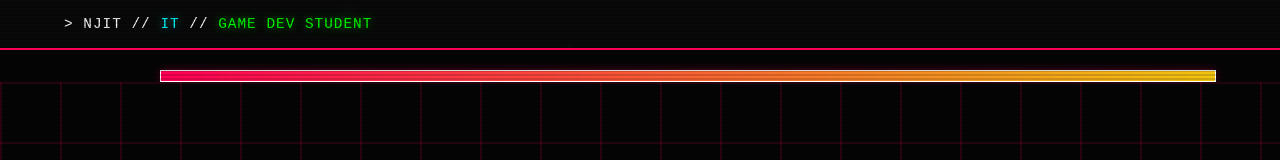
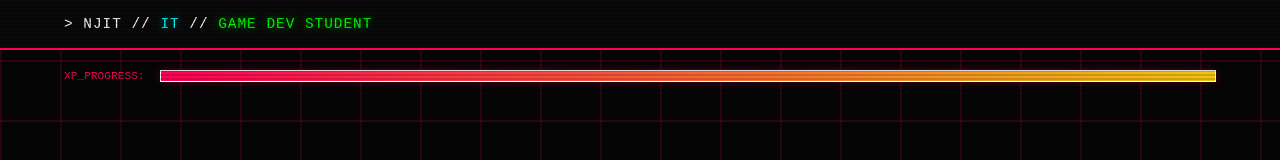
Before and after one commit to apr45/is117-GameDevPortfolio, a React (Vite) app: page / in a window 1280 px wide. Shown: the top 160 px of the page. Built offline with nearby package versions, Linux system fonts and the light colour scheme.

Commit message:
fixing bugs so experience bar can follow user as they scroll the page

```diff
--- a/src/styles/index.css
+++ b/src/styles/index.css
@@ -64,10 +64,15 @@ body {
 }
 
 .sticky-stage {
-  margin-left: 0 !important;
+  position: fixed;
+  top: 0;
+  height: 100vh;
   width: 100%;
   display: flex;
-  justify-content: center;
+  flex-direction: column;
+  align-items: center;
+  z-index: 9999;
+  pointer-events: none;
 }
 
 .content-steps {
```
